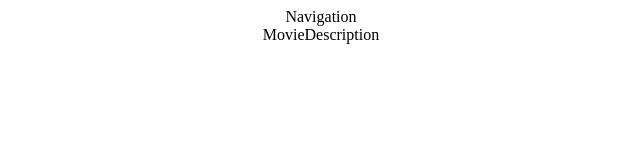
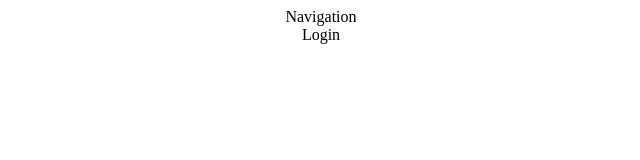
Before and after one commit to idencchev/Movies, a React (Create React App) app in the folder client/: page /login in a window 1280 px wide. Shown: the top 160 px of the page, without its empty margins (319-959 px from the left). Built offline with nearby package versions, Linux system fonts and the light colour scheme.

Commit message:
Front-End: login and register routes

```diff
--- a/client/src/App.js
+++ b/client/src/App.js
@@ -2,8 +2,10 @@ import { Routes, Route } from "react-router-dom";
 
 import "./App.css";
 import Home from "./components/Home/Home";
+import Login from "./components/Login/Login";
 import MovieDescription from "./components/MovieDescription/MovieDescription";
 import Navigation from "./components/Navigation/Navigation";
+import Register from "./components/Register/Register";
 import Search from "./components/Search/Search";
 
 function App() {
@@ -14,6 +16,8 @@ function App() {
       </header>
       <Routes>
         <Route exact path="/" element={<Home />} />
+        <Route exact path="/login" element={<Login />} />
+        <Route exact path="/register" element={<Register />} />
         <Route exact path="/search" element={<Search />} />
         <Route exact path="/:movieTitle" element={<MovieDescription />} />
       </Routes>
--- /dev/null
+++ b/client/src/components/Login/Login.js
@@ -0,0 +1,7 @@
+import React from "react";
+
+function Login() {
+  return <div className="navigation">Login</div>;
+}
+
+export default Login;
--- /dev/null
+++ b/client/src/components/Register/Register.js
@@ -0,0 +1,7 @@
+import React from "react";
+
+function Register() {
+  return <div className="navigation">Register</div>;
+}
+
+export default Register;
```
Also changed, not shown: client/src/components/Login/Login.css (added), client/src/components/Register/Register.css (added).
